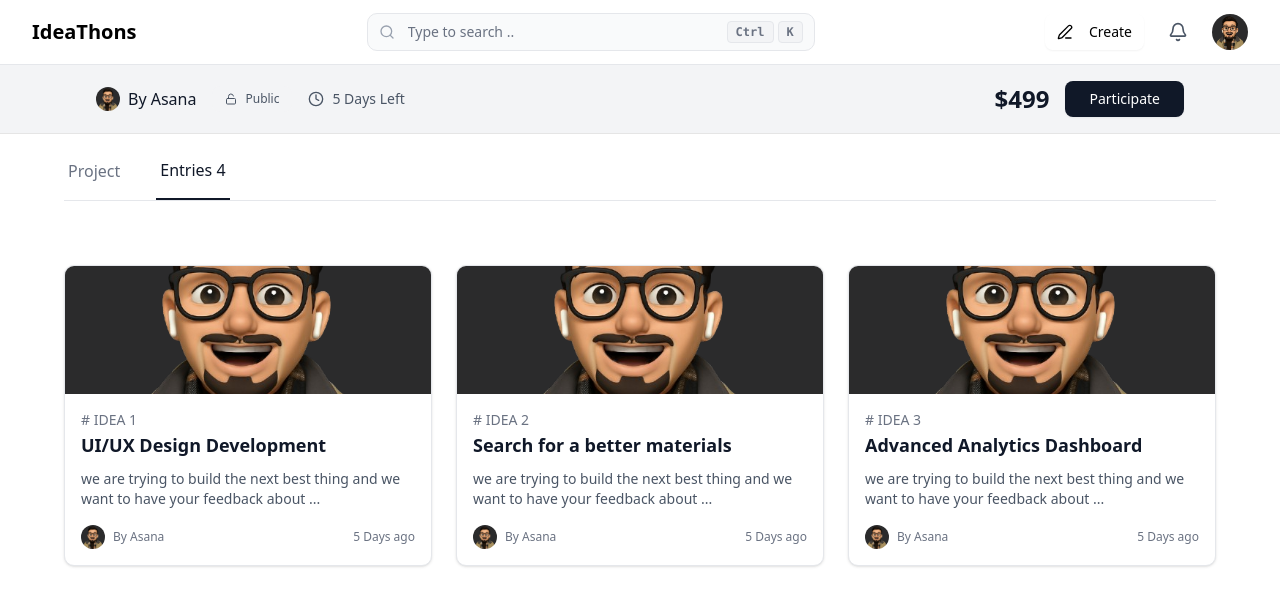
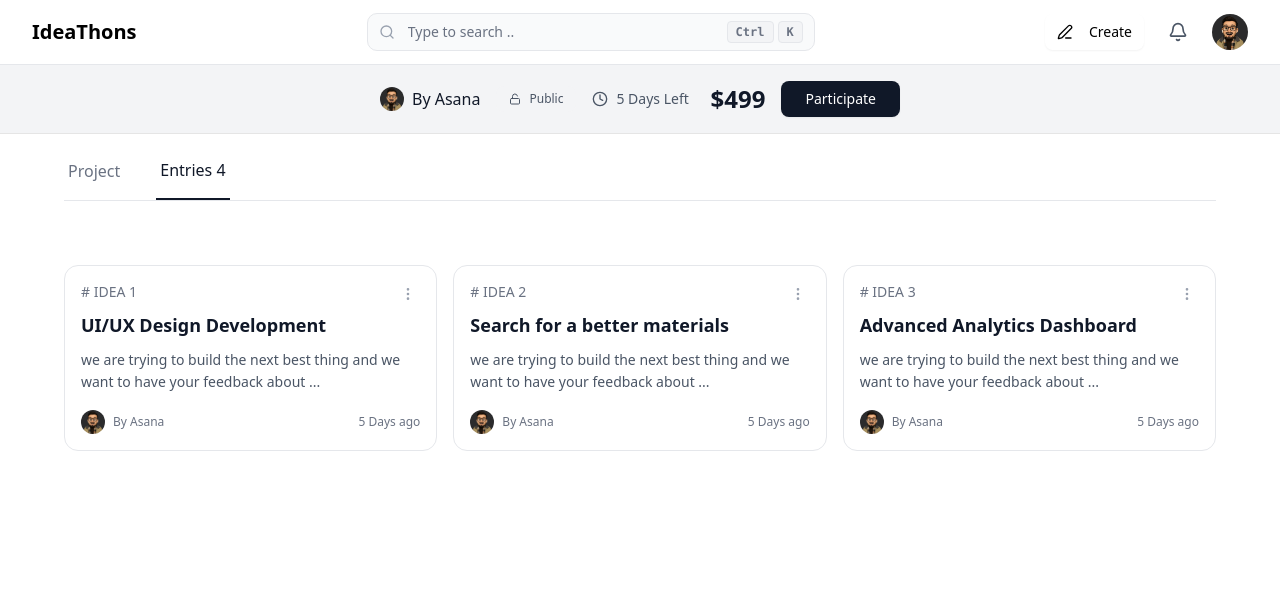
Before and after one commit to aminehabchi/IdeaThon, a Next.js app in the folder frontend/: page /ideas/8 in a window 1280 px wide. Both pictures are taken after a click on the button "Entries 4". Shown: the top 606 px of the page. Built offline with nearby package versions, Linux system fonts and the light colour scheme.

Commit message:
changing entires desgin

```diff
--- a/frontend/app/(dashboard)/ideas/[id]/page.jsx
+++ b/frontend/app/(dashboard)/ideas/[id]/page.jsx
@@ -6,8 +6,9 @@
   return (
     <>
      <DashboardNavbar />
-     <ProjectNavbar></ProjectNavbar>
-     <ProjectHeader></ProjectHeader>
+       <ProjectNavbar></ProjectNavbar>
+       <ProjectHeader></ProjectHeader>
+
      {/* <IdeaBody></IdeaBody> */}
     </>
   );
--- a/frontend/components/ideasComponent/ideaEntriesList.jsx
+++ b/frontend/components/ideasComponent/ideaEntriesList.jsx
@@ -1,7 +1,13 @@
 import React, { useState } from 'react';
-import { X } from 'lucide-react';
+import { X, MoreVertical, Trophy, Flag, Trash2 } from 'lucide-react';
+import {
+  DropdownMenu,
+  DropdownMenuContent,
+  DropdownMenuItem,
+  DropdownMenuTrigger,
+} from '@/components/ui/dropdown-menu';
 
-export function EntriesList() {
+export  function EntriesList() {
   const [selectedEntry, setSelectedEntry] = useState(null);
 
   const entries = [
@@ -48,58 +54,64 @@
   return (
     <>
       <div className="mt-8 pt-8  border-gray-100">
-        <div className="grid grid-cols-1 sm:grid-cols-2 lg:grid-cols-3 gap-6">
+        <div className="grid grid-cols-1 sm:grid-cols-2 lg:grid-cols-3 gap-4">
           {entries.map((entry) => (
             <div
               key={entry.id}
+              className="relative bg-white border border-gray-200 rounded-xl p-4 hover:shadow-sm transition-all duration-200 cursor-pointer"
               onClick={() => openModal(entry)}
-              className="group relative bg-white border border-gray-200 rounded-lg overflow-hidden shadow-sm hover:shadow-md transition-all duration-300 cursor-pointer"
             >
-              {/* Image placeholder area */}
-              <div className="h-32 bg-gray-100 relative overflow-hidden">
-                <div className="w-full h-full bg-gradient-to-br from-gray-200 to-gray-300 flex items-center justify-center">
-                  <img
-                    src={entry.imgPath}
-                    alt="entry banner"
-                    className="w-full h-full object-cover"
-                  />
+              {/* Header with title and more menu */}
+              <div className="flex items-start justify-between mb-2">
+                <h3 className="text-sm font-medium text-gray-500">
+                  {entry.title}
+                </h3>
+                <DropdownMenu>
+                  <DropdownMenuTrigger
+                    asChild
+                    onClick={(e) => e.stopPropagation()}
+                  >
+                    <button className="p-1 hover:bg-gray-200 rounded-full transition-colors cursor-pointer">
+                      <MoreVertical className="w-4 h-4 text-gray-400" />
+                    </button>
+                  </DropdownMenuTrigger>
+                  <DropdownMenuContent align="end" className="w-48"
+                    onClick={(e) => e.stopPropagation()}
+                  >
+                    <DropdownMenuItem className="flex items-center gap-2">
+                      <Trophy className="w-4 h-4" />
+                      Pick As a winner
+                    </DropdownMenuItem>
+                    <DropdownMenuItem className="flex items-center gap-2">
+                      <Flag className="w-4 h-4" />
+                      Report an issue
+                    </DropdownMenuItem>
+                    <DropdownMenuItem className="flex items-center gap-2 text-red-600">
+                      <Trash2 className="w-4 h-4" />
+                      Delete
+                    </DropdownMenuItem>
+                  </DropdownMenuContent>
+                </DropdownMenu>
               </div>
 
-                {/* Hover overlay with blur effect */}
-                <div className="absolute inset-0 bg-black/20 backdrop-blur-sm opacity-0 group-hover:opacity-100 transition-opacity duration-300 flex items-center justify-center">
-                  <span className="text-white font-medium text-lg">Read</span>
-                </div>
-              </div>
-
-              {/* Card content */}
-              <div className="p-4">
-                {/* Title and subtitle */}
-                <div className="mb-3">
-                  <h3 className="text-sm font-medium text-gray-500 mb-1">
-                    {entry.title}
-                  </h3>
-                  <h4 className="text-lg font-semibold text-gray-900 leading-tight">
+              {/* Subtitle */}
+              <h4 className="text-lg font-semibold text-gray-900 mb-3 leading-tight">
                 {entry.subtitle}
               </h4>
-                </div>
 
               {/* Description */}
-                <p className="text-sm text-gray-600 mb-4 line-clamp-2">
+              <p className="text-sm text-gray-600 mb-4 leading-relaxed">
                 {entry.description}
               </p>
 
               {/* Footer with author and time */}
               <div className="flex items-center justify-between text-xs text-gray-500">
-                  <div className="flex items-center gap-1">
-                    <img
-                      src={entry.imgPath}
-                      alt="Author Avatar"
-                      className="w-6 h-6 rounded-full"
-                    />
-                    <span className="ml-1">{entry.author}</span>
+                <div className="flex items-center gap-2">
+                <img src="/belmaayo_avatar.png" alt="avatar"
+                    className=" rounded-2xl w-6 h-6"/>
+                  <span>{entry.author}</span>
                 </div>
                 <span>{entry.timeAgo}</span>
-                </div>
               </div>
             </div>
           ))}
@@ -114,7 +126,10 @@
             <div className="flex items-center justify-between p-6 border-b border-gray-200">
               <div className="flex items-center gap-3">
                 <div className="flex items-center gap-1">
-                    <img src="/belmaayo_avatar.png" alt="avatar"  className="w-6 h-6 rounded-full"/>
+
+                    <img src="/belmaayo_avatar.png" alt="avatar"
+                    className=" rounded-2xl w-6 h-6"/>
+
                   <span className="ml-2 text-sm text-gray-600">{selectedEntry.author}</span>
                 </div>
                 <span className="text-sm text-gray-400">•</span>
@@ -122,6 +137,10 @@
                 <span className="text-sm text-gray-400">•</span>
                 <span className="text-sm text-gray-600">{selectedEntry.title}</span>
               </div>
+              <button className='text-gray-400 cursor-pointer border-2 border-gray-400 rounded-lg px-2 py-1 hover:text-gray-600 transition-colors flex items-center gap-1'>
+                <Trophy className='w-5 h-5'></Trophy>
+                pick winner
+              </button>
               <button
                 onClick={closeModal}
                 className="text-gray-400 hover:text-gray-600 transition-colors"
--- a/frontend/components/ideasComponent/ideaTopbar.jsx
+++ b/frontend/components/ideasComponent/ideaTopbar.jsx
@@ -6,7 +6,7 @@
 
 export function ProjectNavbar() {
     return (
-      <nav className="border-b bg-gray-100  py-4 md:px-24  sm:px-4">
+      <nav className="border-b bg-gray-100 lg:px-95 py-4 md:px-24   sm:px-4">
         <div className="flex flex-col sm:flex-row sm:items-center sm:justify-between gap-4 sm:gap-0 max-w-full">
 
           {/* Left Section */}
--- /dev/null
+++ b/frontend/components/ui/dropdown-menu.jsx
@@ -0,0 +1,223 @@
+"use client"
+
+import * as React from "react"
+import * as DropdownMenuPrimitive from "@radix-ui/react-dropdown-menu"
+import { CheckIcon, ChevronRightIcon, CircleIcon } from "lucide-react"
+
+import { cn } from "@/lib/utils"
+
+function DropdownMenu({
+  ...props
+}) {
+  return <DropdownMenuPrimitive.Root data-slot="dropdown-menu" {...props} />;
+}
+
+function DropdownMenuPortal({
+  ...props
+}) {
+  return (<DropdownMenuPrimitive.Portal data-slot="dropdown-menu-portal" {...props} />);
+}
+
+function DropdownMenuTrigger({
+  ...props
+}) {
+  return (<DropdownMenuPrimitive.Trigger data-slot="dropdown-menu-trigger" {...props} />);
+}
+
+function DropdownMenuContent({
+  className,
+  sideOffset = 4,
+  ...props
+}) {
+  return (
+    <DropdownMenuPrimitive.Portal>
+      <DropdownMenuPrimitive.Content
+        data-slot="dropdown-menu-content"
+        sideOffset={sideOffset}
+        className={cn(
+          "bg-popover text-popover-foreground data-[state=open]:animate-in data-[state=closed]:animate-out data-[state=closed]:fade-out-0 data-[state=open]:fade-in-0 data-[state=closed]:zoom-out-95 data-[state=open]:zoom-in-95 data-[side=bottom]:slide-in-from-top-2 data-[side=left]:slide-in-from-right-2 data-[side=right]:slide-in-from-left-2 data-[side=top]:slide-in-from-bottom-2 z-50 max-h-(--radix-dropdown-menu-content-available-height) min-w-[8rem] origin-(--radix-dropdown-menu-content-transform-origin) overflow-x-hidden overflow-y-auto rounded-md border p-1 shadow-md",
+          className
+        )}
+        {...props} />
+    </DropdownMenuPrimitive.Portal>
+  );
+}
+
+function DropdownMenuGroup({
+  ...props
+}) {
+  return (<DropdownMenuPrimitive.Group data-slot="dropdown-menu-group" {...props} />);
+}
+
+function DropdownMenuItem({
+  className,
+  inset,
+  variant = "default",
+  ...props
+}) {
+  return (
+    <DropdownMenuPrimitive.Item
+      data-slot="dropdown-menu-item"
+      data-inset={inset}
+      data-variant={variant}
+      className={cn(
+        "focus:bg-accent focus:text-accent-foreground data-[variant=destructive]:text-destructive data-[variant=destructive]:focus:bg-destructive/10 dark:data-[variant=destructive]:focus:bg-destructive/20 data-[variant=destructive]:focus:text-destructive data-[variant=destructive]:*:[svg]:!text-destructive [&_svg:not([class*='text-'])]:text-muted-foreground relative flex cursor-default items-center gap-2 rounded-sm px-2 py-1.5 text-sm outline-hidden select-none data-[disabled]:pointer-events-none data-[disabled]:opacity-50 data-[inset]:pl-8 [&_svg]:pointer-events-none [&_svg]:shrink-0 [&_svg:not([class*='size-'])]:size-4",
+        className
+      )}
+      {...props} />
+  );
+}
+
+function DropdownMenuCheckboxItem({
+  className,
+  children,
+  checked,
+  ...props
+}) {
+  return (
+    <DropdownMenuPrimitive.CheckboxItem
+      data-slot="dropdown-menu-checkbox-item"
+      className={cn(
+        "focus:bg-accent focus:text-accent-foreground relative flex cursor-default items-center gap-2 rounded-sm py-1.5 pr-2 pl-8 text-sm outline-hidden select-none data-[disabled]:pointer-events-none data-[disabled]:opacity-50 [&_svg]:pointer-events-none [&_svg]:shrink-0 [&_svg:not([class*='size-'])]:size-4",
+        className
+      )}
+      checked={checked}
+      {...props}>
+      <span
+        className="pointer-events-none absolute left-2 flex size-3.5 items-center justify-center">
+        <DropdownMenuPrimitive.ItemIndicator>
+          <CheckIcon className="size-4" />
+        </DropdownMenuPrimitive.ItemIndicator>
+      </span>
+      {children}
+    </DropdownMenuPrimitive.CheckboxItem>
+  );
+}
+
+function DropdownMenuRadioGroup({
+  ...props
+}) {
+  return (<DropdownMenuPrimitive.RadioGroup data-slot="dropdown-menu-radio-group" {...props} />);
+}
+
+function DropdownMenuRadioItem({
+  className,
+  children,
+  ...props
+}) {
+  return (
+    <DropdownMenuPrimitive.RadioItem
+      data-slot="dropdown-menu-radio-item"
+      className={cn(
+        "focus:bg-accent focus:text-accent-foreground relative flex cursor-default items-center gap-2 rounded-sm py-1.5 pr-2 pl-8 text-sm outline-hidden select-none data-[disabled]:pointer-events-none data-[disabled]:opacity-50 [&_svg]:pointer-events-none [&_svg]:shrink-0 [&_svg:not([class*='size-'])]:size-4",
+        className
+      )}
+      {...props}>
+      <span
+        className="pointer-events-none absolute left-2 flex size-3.5 items-center justify-center">
+        <DropdownMenuPrimitive.ItemIndicator>
+          <CircleIcon className="size-2 fill-current" />
+        </DropdownMenuPrimitive.ItemIndicator>
+      </span>
+      {children}
+    </DropdownMenuPrimitive.RadioItem>
+  );
+}
+
+function DropdownMenuLabel({
+  className,
+  inset,
+  ...props
+}) {
+  return (
+    <DropdownMenuPrimitive.Label
+      data-slot="dropdown-menu-label"
+      data-inset={inset}
+      className={cn("px-2 py-1.5 text-sm font-medium data-[inset]:pl-8", className)}
+      {...props} />
+  );
+}
+
+function DropdownMenuSeparator({
+  className,
+  ...props
+}) {
+  return (
+    <DropdownMenuPrimitive.Separator
+      data-slot="dropdown-menu-separator"
+      className={cn("bg-border -mx-1 my-1 h-px", className)}
+      {...props} />
+  );
+}
+
+function DropdownMenuShortcut({
+  className,
+  ...props
+}) {
+  return (
+    <span
+      data-slot="dropdown-menu-shortcut"
+      className={cn("text-muted-foreground ml-auto text-xs tracking-widest", className)}
+      {...props} />
+  );
+}
+
+function DropdownMenuSub({
+  ...props
+}) {
+  return <DropdownMenuPrimitive.Sub data-slot="dropdown-menu-sub" {...props} />;
+}
+
+function DropdownMenuSubTrigger({
+  className,
+  inset,
+  children,
+  ...props
+}) {
+  return (
+    <DropdownMenuPrimitive.SubTrigger
+      data-slot="dropdown-menu-sub-trigger"
+      data-inset={inset}
+      className={cn(
+        "focus:bg-accent focus:text-accent-foreground data-[state=open]:bg-accent data-[state=open]:text-accent-foreground flex cursor-default items-center rounded-sm px-2 py-1.5 text-sm outline-hidden select-none data-[inset]:pl-8",
+        className
+      )}
+      {...props}>
+      {children}
+      <ChevronRightIcon className="ml-auto size-4" />
+    </DropdownMenuPrimitive.SubTrigger>
+  );
+}
+
+function DropdownMenuSubContent({
+  className,
+  ...props
+}) {
+  return (
+    <DropdownMenuPrimitive.SubContent
+      data-slot="dropdown-menu-sub-content"
+      className={cn(
+        "bg-popover text-popover-foreground data-[state=open]:animate-in data-[state=closed]:animate-out data-[state=closed]:fade-out-0 data-[state=open]:fade-in-0 data-[state=closed]:zoom-out-95 data-[state=open]:zoom-in-95 data-[side=bottom]:slide-in-from-top-2 data-[side=left]:slide-in-from-right-2 data-[side=right]:slide-in-from-left-2 data-[side=top]:slide-in-from-bottom-2 z-50 min-w-[8rem] origin-(--radix-dropdown-menu-content-transform-origin) overflow-hidden rounded-md border p-1 shadow-lg",
+        className
+      )}
+      {...props} />
+  );
+}
+
+export {
+  DropdownMenu,
+  DropdownMenuPortal,
+  DropdownMenuTrigger,
+  DropdownMenuContent,
+  DropdownMenuGroup,
+  DropdownMenuLabel,
+  DropdownMenuItem,
+  DropdownMenuCheckboxItem,
+  DropdownMenuRadioGroup,
+  DropdownMenuRadioItem,
+  DropdownMenuSeparator,
+  DropdownMenuShortcut,
+  DropdownMenuSub,
+  DropdownMenuSubTrigger,
+  DropdownMenuSubContent,
+}
--- a/frontend/package.json
+++ b/frontend/package.json
@@ -20,6 +20,7 @@
     "@editorjs/marker": "^1.4.0",
     "@editorjs/quote": "^2.7.6",
     "@editorjs/table": "^2.4.5",
+    "@radix-ui/react-dropdown-menu": "^2.1.15",
     "@radix-ui/react-label": "^2.1.7",
     "@radix-ui/react-slot": "^1.2.3",
     "class-variance-authority": "^0.7.1",
```
Also changed, not shown: 1 other file (tests, documents, lock files or other folders). Lines whose indentation alone changed are shown as unchanged.
